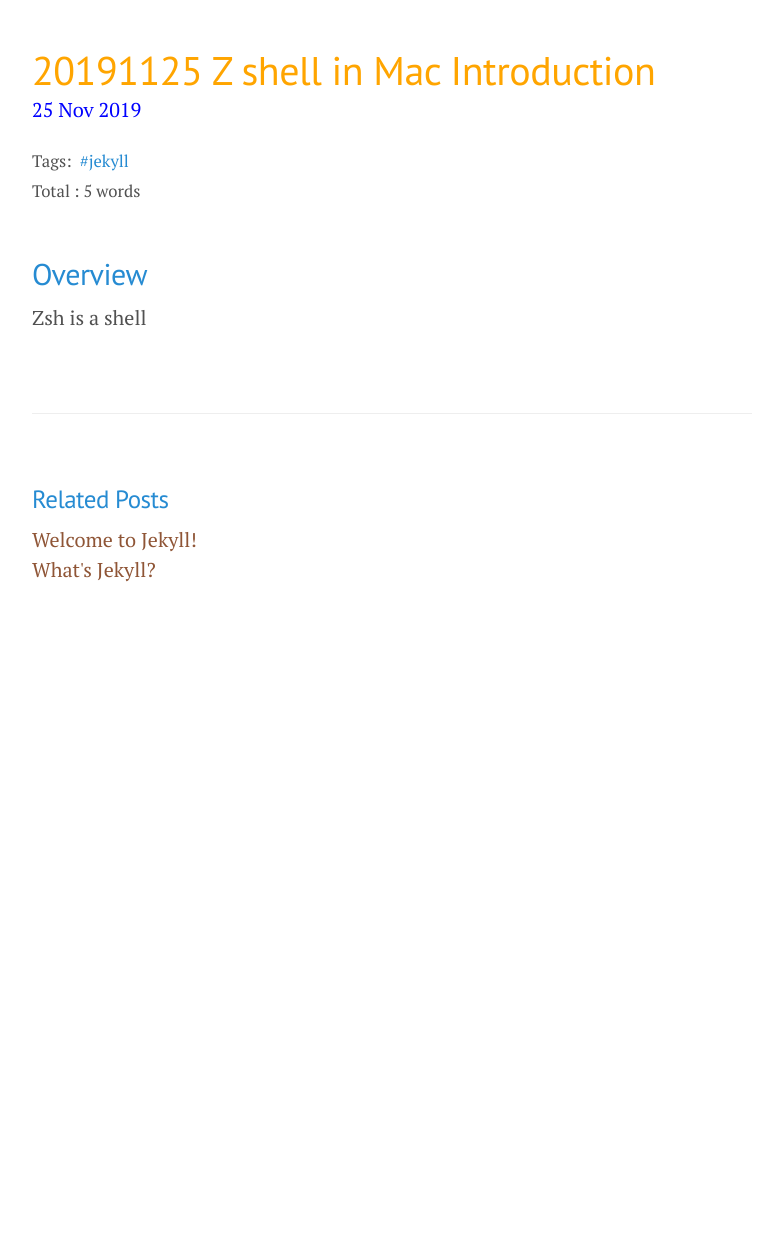
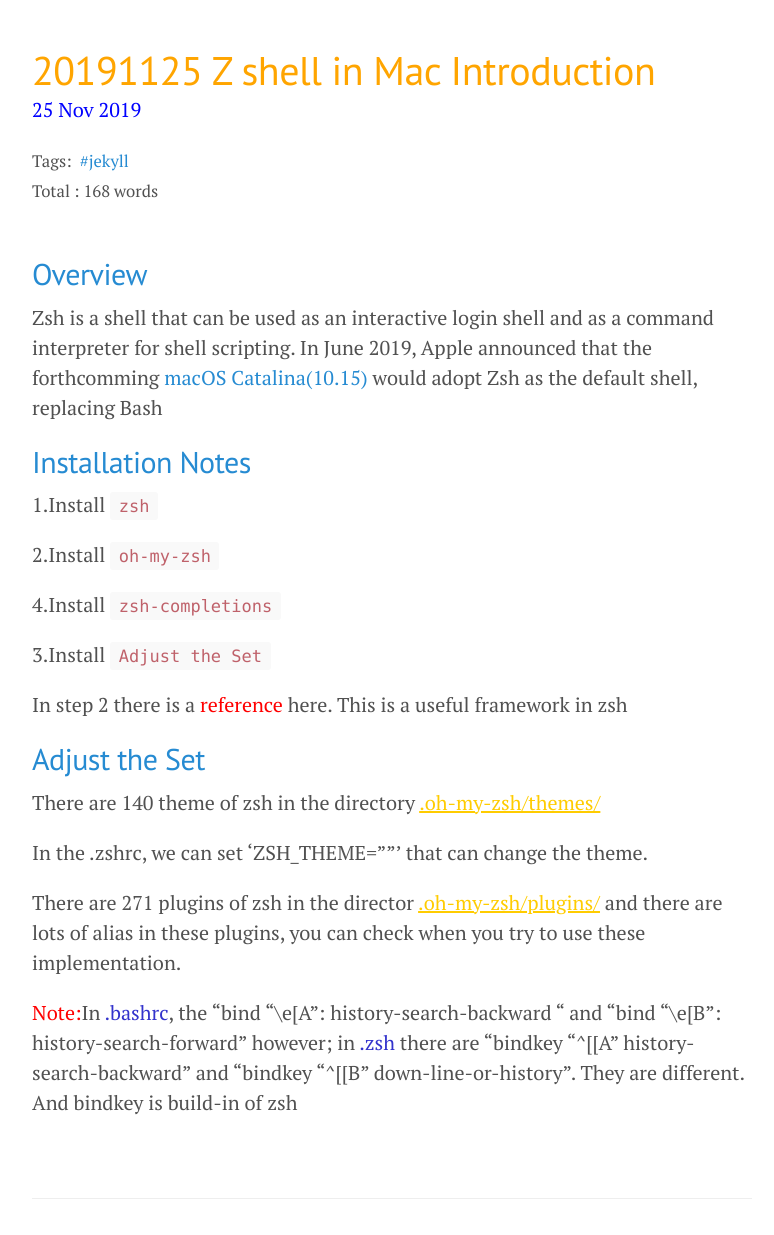
Before and after one commit to wenlianghuang/MattBlog, a Jekyll site: the page built from _posts/2019-11-25-Z-shell-simple-introduction.md, in a window 1280 px wide and 1400 px high. Shown: the part 165-1400 px from the top of the window, without its empty margins (248-1022 px from the left). Built offline with Jekyll 4.4.1, drawn with Linux system fonts in a browser that asks for light colours.

Commit message:
20191126 commit

```diff
--- a/_posts/2019-11-25-Z-shell-simple-introduction.md
+++ b/_posts/2019-11-25-Z-shell-simple-introduction.md
@@ -6,4 +6,26 @@
     - "jekyll"
 ---
 <h2>Overview</h2>
-Zsh is a shell
+Zsh is a shell that can be used as an interactive login shell and as a command interpreter for shell scripting.
+In June 2019, Apple announced that the forthcomming <a href = "https://www.apple.com/tw/macos/catalina/" target="_blank"> macOS Catalina(10.15)</a> would adopt Zsh as the default shell, replacing Bash
+
+<h2> Installation Notes</h2>
+1.Install <code>zsh</code>
+
+2.Install <code>oh-my-zsh</code>
+
+4.Install <code>zsh-completions</code>
+
+3.Install <code>Adjust the Set </code>
+
+In step 2 there is a <a href="https://github.com/ohmyzsh/ohmyzsh" target="_blank"><span style="color:#ff0000">reference</span></a> here. This is a useful framework in zsh
+
+<h2>Adjust the Set</h2>
+There are 140 theme of zsh in the directory <span style="color:#ffcc00;text-decoration:underline">.oh-my-zsh/themes/</span>
+
+In the .zshrc, we can set 'ZSH_THEME=""' that can change the theme.
+
+There are 271 plugins of zsh in the director <span style="color:#ffcc00;text-decoration:underline">.oh-my-zsh/plugins/</span> and there are lots of alias in these plugins, you can check when you try to use these implementation.
+
+<span style="color:#ff0000">Note:</span>In <span style="color:#3333cc">.bashrc</span>, the "bind "\e[A": history-search-backward " and "bind "\e[B": history-search-forward" however; in <span style="color:#3333cc">.zsh</span> there are "bindkey "^[[A" history-search-backward" and "bindkey "^[[B" down-line-or-history". They are different.<br>
+And bindkey is build-in of zsh
```
Also changed, not shown: _posts/2019-09-26-How-to-build-new-MC.md (+5 -3 lines).
